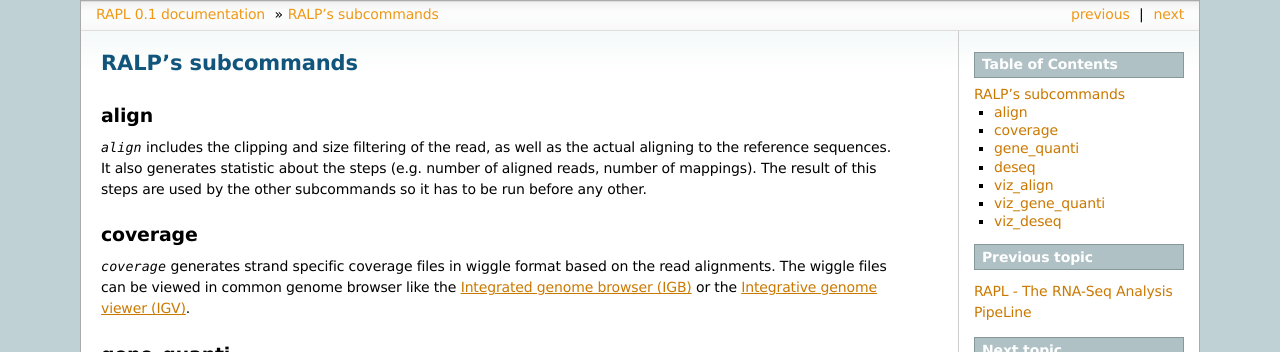
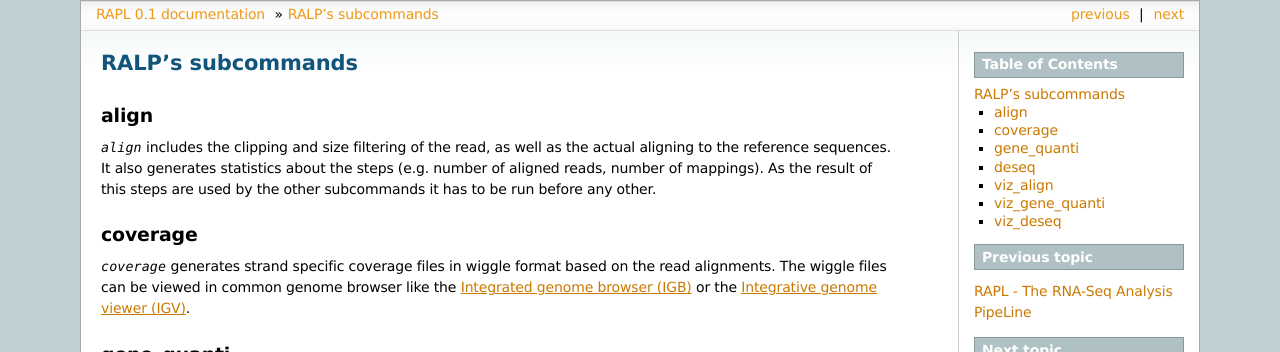
Before and after one commit to foerstner-lab/READemption, a Sphinx documentation site: the page built from rapl/doc/source/subcommands.rst, in a window 1280 px wide. Shown: the top 352 px of the page. Built offline with Sphinx 7.4.7, drawn with Linux system fonts in a browser that asks for light colours; pages that are not in the unit, such as notebooks, are missing from menus.

Commit message:
Fix typo

```diff
--- a/rapl/doc/source/subcommands.rst
+++ b/rapl/doc/source/subcommands.rst
@@ -6,9 +6,9 @@ align
 
 `align` includes the clipping and size filtering of the read, as well
 as the actual aligning to the reference sequences.  It also generates
-statistic about the steps (e.g. number of aligned reads, number of
-mappings). The result of this steps are used by the other subcommands
-so it has to be run before any other.
+statistics about the steps (e.g. number of aligned reads, number of
+mappings). As the result of this steps are used by the other
+subcommands it has to be run before any other.
 
 coverage
 --------
```
